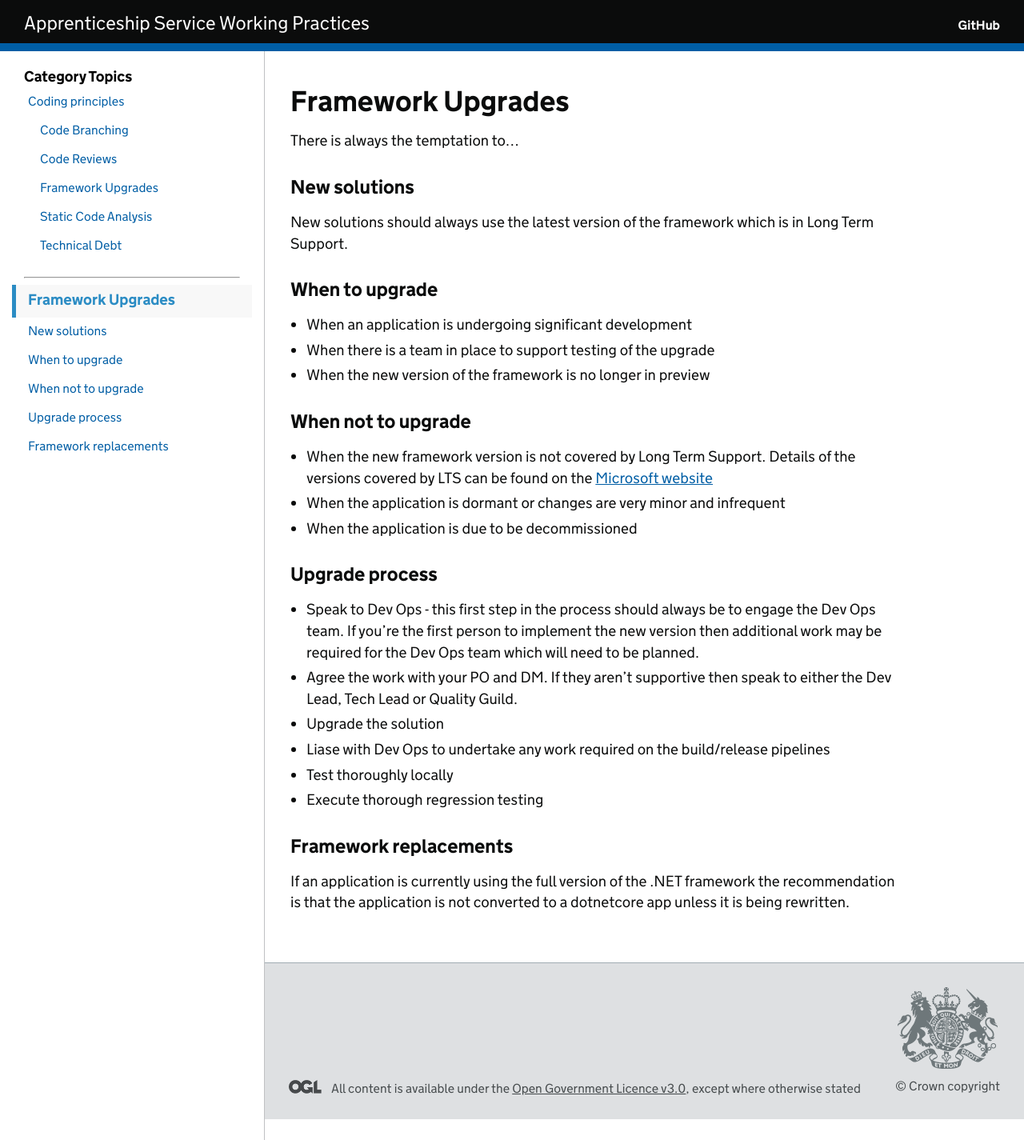
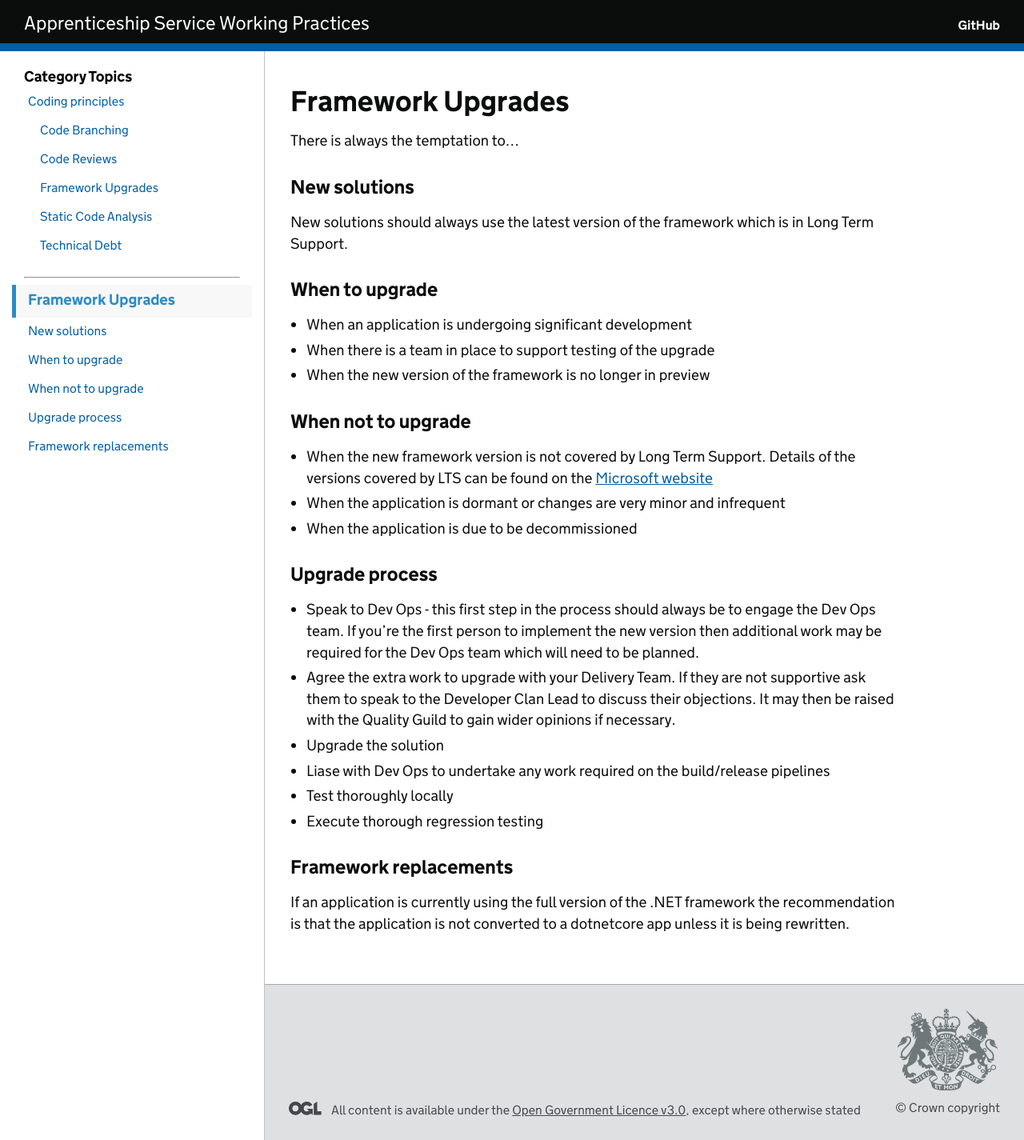
Before and after one commit to SkillsFundingAgency/das-technical-guidance, a Jekyll site: the page built from collections/_development/framework-upgrade-roadmap.md, in a window 1280 px wide. Shown: the whole page at 80% size. Built offline with Jekyll 4.4.1, drawn with Linux system fonts in a browser that asks for light colours.

Commit message:
Update collections/_development/framework-upgrade-roadmap.md
Co-authored-by: dannygb <DannyGB@users.noreply.github.com>

```diff
--- a/collections/_development/framework-upgrade-roadmap.md
+++ b/collections/_development/framework-upgrade-roadmap.md
@@ -27,7 +27,7 @@ New solutions should always use the latest version of the framework which is in
 ### Upgrade process
 
 * Speak to Dev Ops - this first step in the process should always be to engage the Dev Ops team.  If you're the first person to implement the new version then additional work may be required for the Dev Ops team which will need to be planned.
-* Agree the work with your PO and DM.  If they aren't supportive then speak to either the Dev Lead, Tech Lead or Quality Guild.
+* Agree the extra work to upgrade with your Delivery Team. If they are not supportive ask them to speak to the Developer Clan Lead to discuss their objections. It may then be raised with the Quality Guild to gain wider opinions if necessary.
 * Upgrade the solution
 * Liase with Dev Ops to undertake any work required on the build/release pipelines
 * Test thoroughly locally
```
